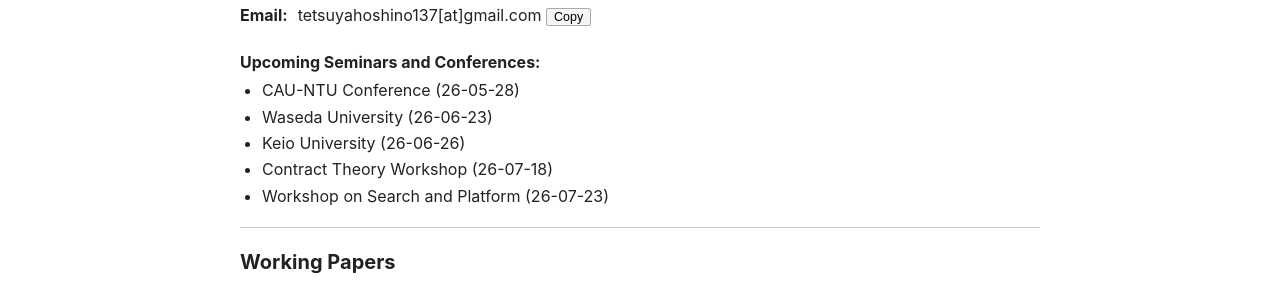
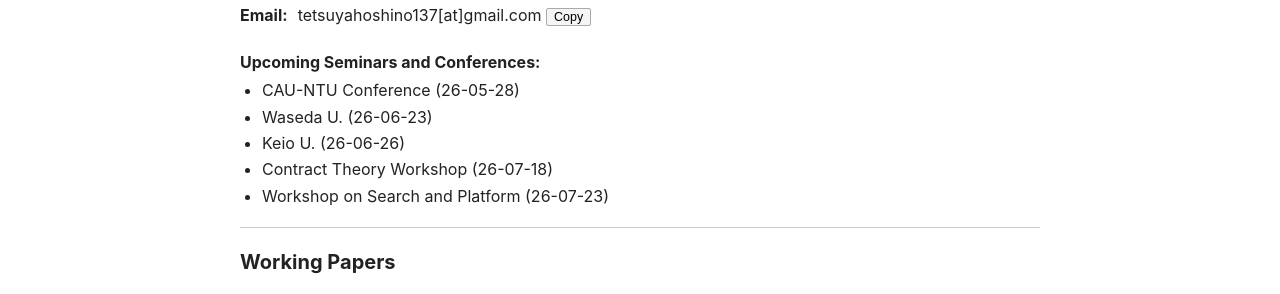
Before and after one commit to tetsuyahoshino137/tetsuyahoshino137.github.io, a Jekyll site: the page built from index.md, in a window 1280 px wide. Shown: the part 209-503 px from the top of the page. Built offline with Jekyll 4.4.1, drawn with Linux system fonts in a browser that asks for light colours.

Commit message:
Abbreviate university names in upcoming events

```diff
--- a/index.md
+++ b/index.md
@@ -24,8 +24,8 @@ title: Home
 <p class="upcoming-title"><strong>Upcoming Seminars and Conferences:</strong></p>
 <ul class="upcoming-list">
   <li>CAU-NTU Conference (26-05-28)</li>
-  <li>Waseda University (26-06-23)</li>
-  <li>Keio University (26-06-26)</li>
+  <li>Waseda U. (26-06-23)</li>
+  <li>Keio U. (26-06-26)</li>
   <li>Contract Theory Workshop (26-07-18)</li>
   <li>Workshop on Search and Platform (26-07-23)</li>
 </ul>
```
